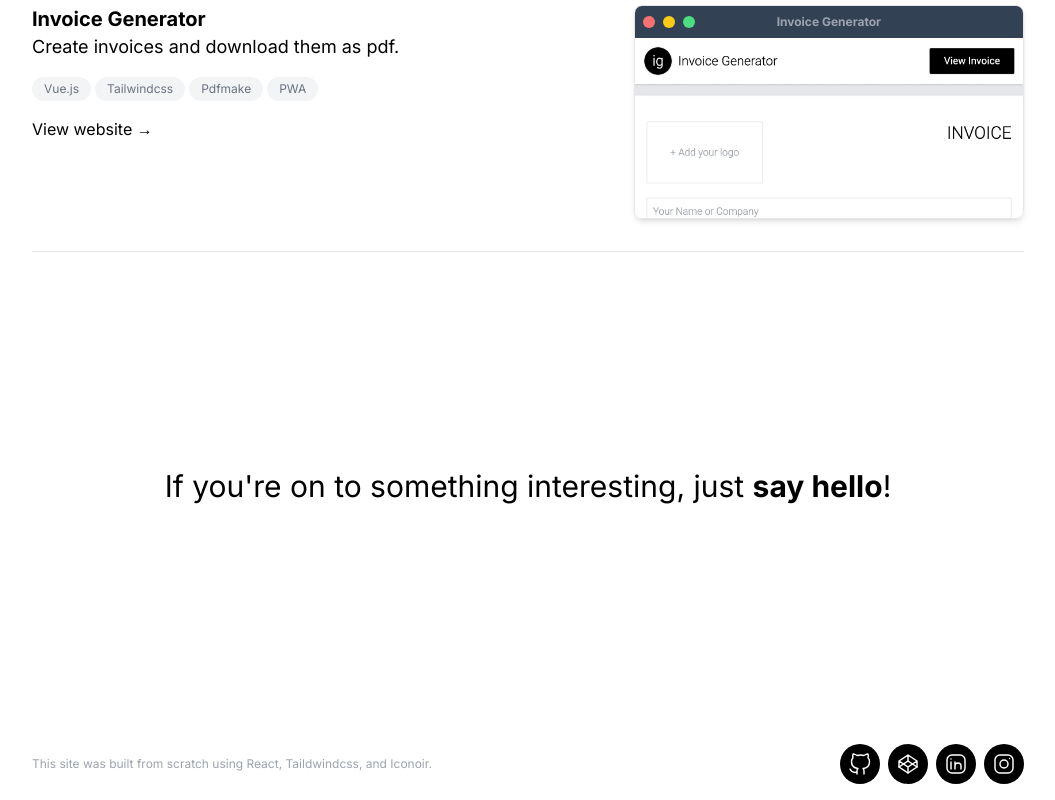
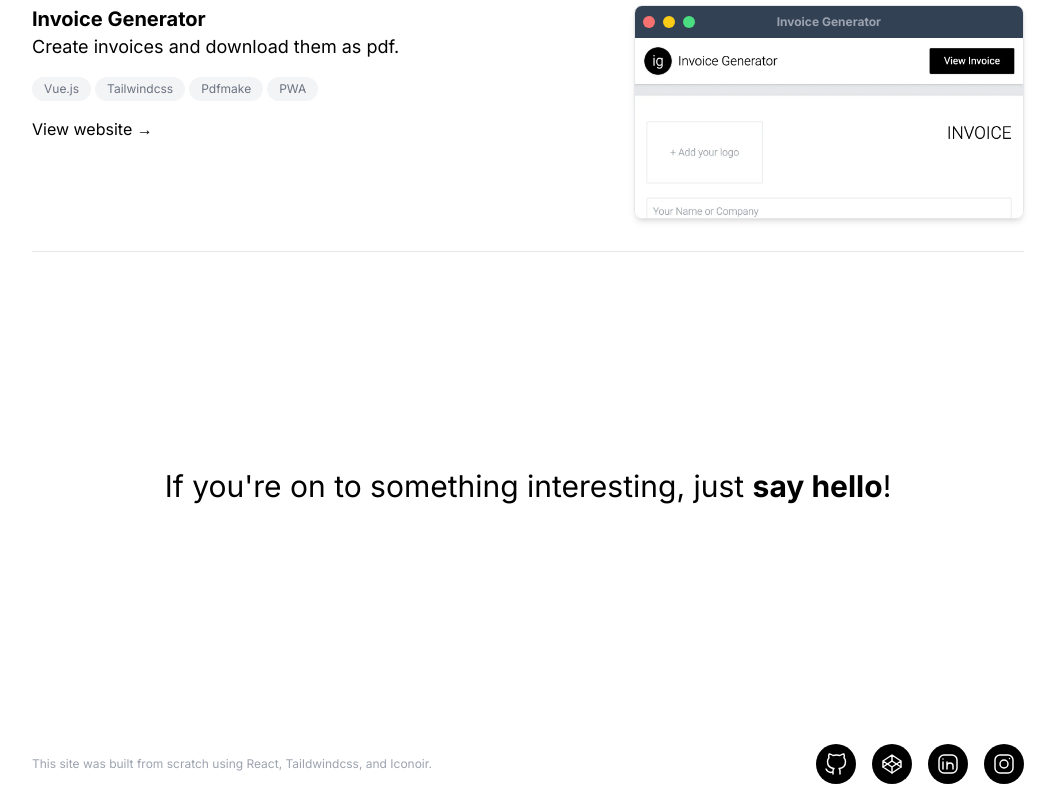
Before and after one commit to ranasun/randya.dev, a React (Vite) app: page / in a window 1280 px wide. Shown: the part 1449-2249 px from the top of the page, without its empty margins (112-1167 px from the left). Built offline with nearby package versions, Linux system fonts and the light colour scheme.

Commit message:
Increase icon gap

```diff
--- a/src/Footer.tsx
+++ b/src/Footer.tsx
@@ -12,7 +12,7 @@ const Footer: React.FC<Props> = ({ darkMode }) => {
 					This site was built from scratch using React, Taildwindcss,
 					and Iconoir.
 				</span>
-				<span className="flex gap-4 md:gap-2">
+				<span className="flex gap-8 md:gap-4">
 					<Icon url="https://github.com/ranasun">
 						<svg
 							width="24px"
```
